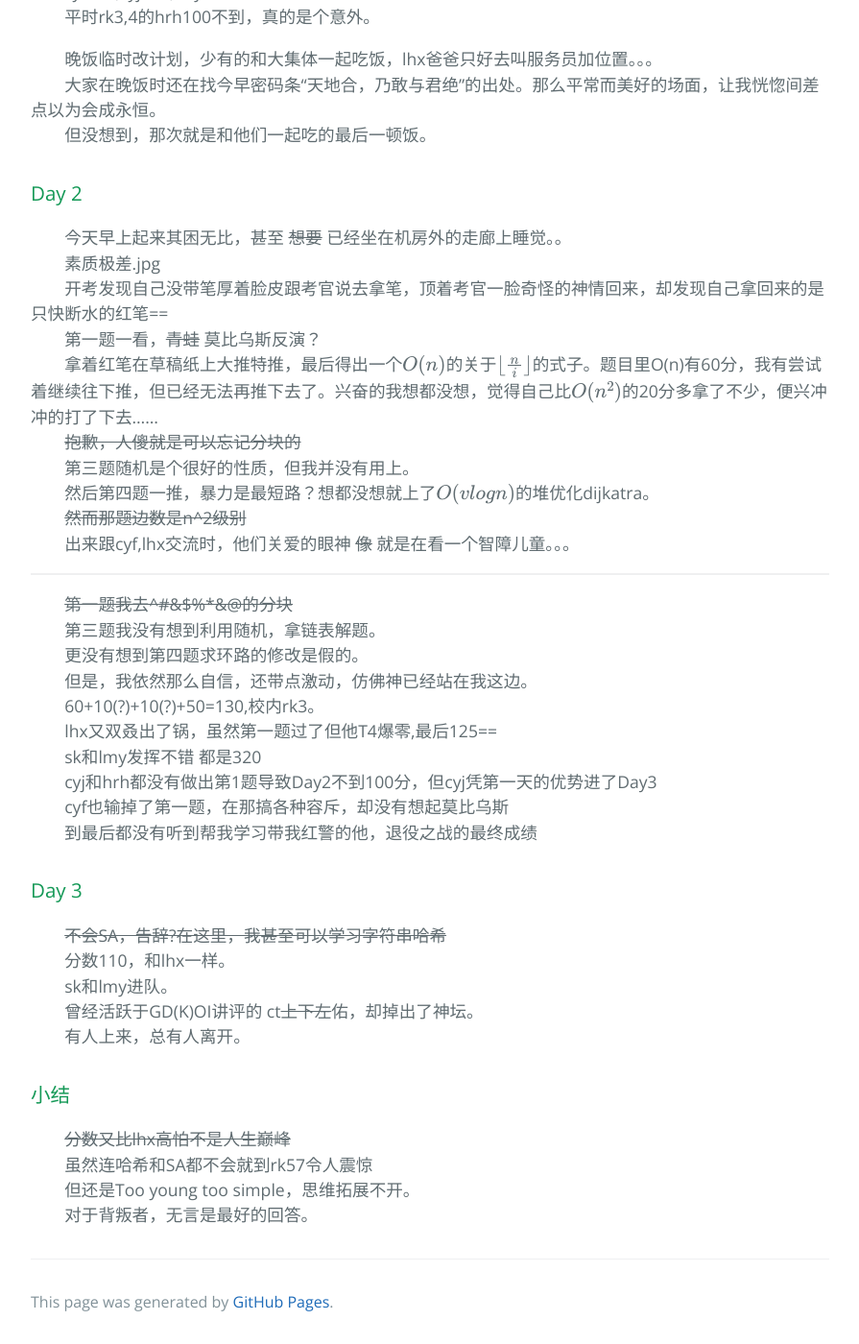
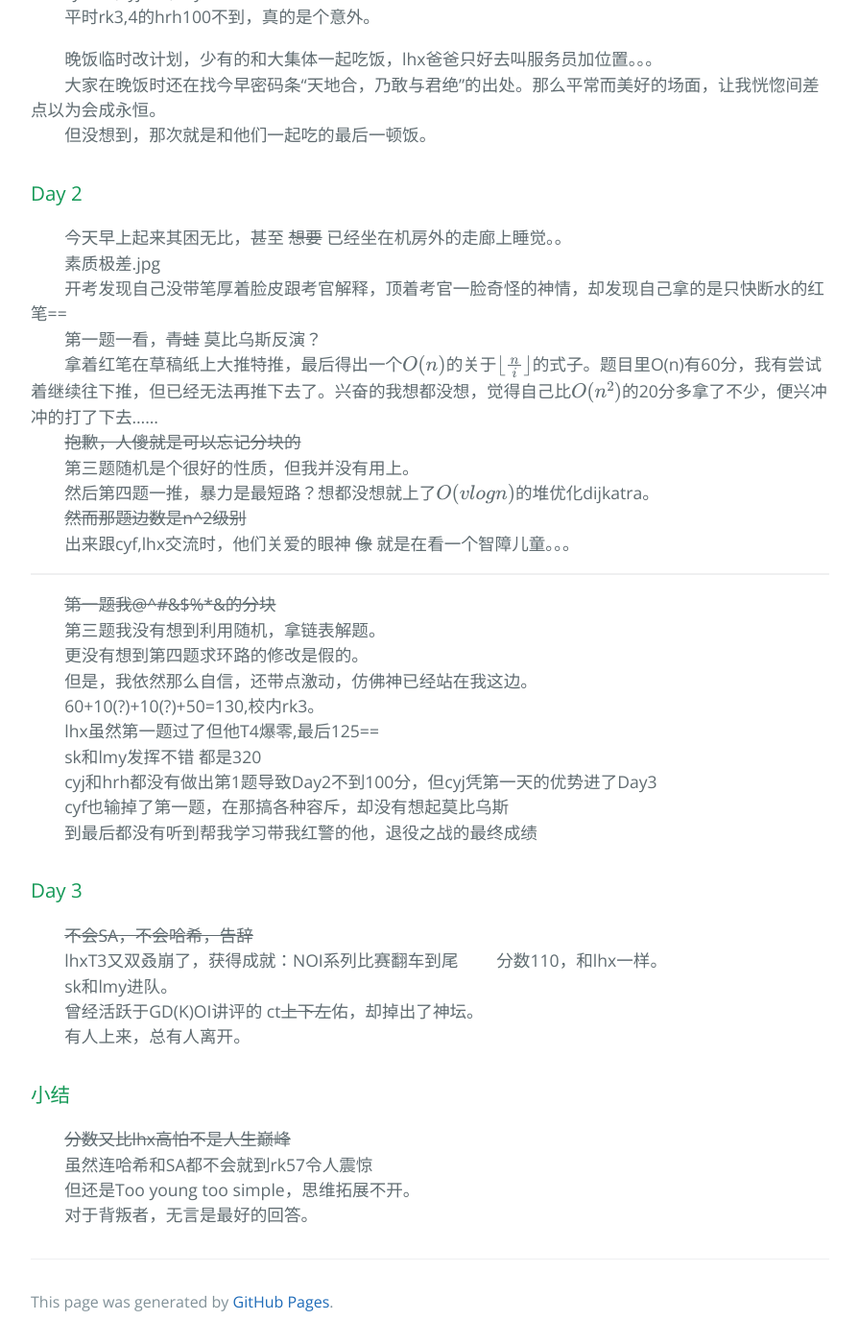
Before and after one commit to syniox/syniox.github.io, a Jekyll site: the page built from _posts/2018-07-26-GDOI2018.md, in a window 1280 px wide and 1400 px high, scrolled down 1220 px. Shown: the whole window at 96% size, without its empty margins (192-1087 px from the left). Built offline with Jekyll 4.4.1, drawn with Linux system fonts in a browser that asks for light colours; formulas are drawn with MathJax 3.

Commit message:
Update 2018-07-26-GDOI2018.md

```diff
--- a/_posts/2018-07-26-GDOI2018.md
+++ b/_posts/2018-07-26-GDOI2018.md
@@ -40,7 +40,7 @@ title: GDOI2018回忆录
 ### Day 2
 　　今天早上起来其困无比，甚至 <del>想要</del> 已经坐在机房外的走廊上睡觉。。
 　　素质极差.jpg
-　　开考发现自己没带笔厚着脸皮跟考官说去拿笔，顶着考官一脸奇怪的神情回来，却发现自己拿回来的是只快断水的红笔==
+　　开考发现自己没带笔厚着脸皮跟考官解释，顶着考官一脸奇怪的神情，却发现自己拿的是只快断水的红笔==
 　　第一题一看，<del>青蛙</del> 莫比乌斯反演？
 　　拿着红笔在草稿纸上大推特推，最后得出一个$O(n)$的关于$\lfloor \frac{n}{i} \rfloor$的式子。题目里O(n)有60分，我有尝试着继续往下推，但已经无法再推下去了。兴奋的我想都没想，觉得自己比$O(n^2)$的20分多拿了不少，便兴冲冲的打了下去……
 　　<del>抱歉，人傻就是可以忘记分块的</del>
@@ -50,12 +50,12 @@ title: GDOI2018回忆录
 　　出来跟cyf,lhx交流时，他们关爱的眼神 <del>像</del> 就是在看一个智障儿童。。。
 
 ---
-　　<del>第一题我去^#&$%*&@的分块</del>
+　　<del>第一题我@^#&$%*&的分块</del>
 　　第三题我没有想到利用随机，拿链表解题。
 　　更没有想到第四题求环路的修改是假的。
 　　但是，我依然那么自信，还带点激动，仿佛神已经站在我这边。
 　　60+10(?)+10(?)+50=130,校内rk3。
-　　lhx又双叒出了锅，虽然第一题过了但他T4爆零,最后125==
+　　lhx虽然第一题过了但他T4爆零,最后125==
 　　sk和lmy发挥不错 都是320
 　　cyj和hrh都没有做出第1题导致Day2不到100分，但cyj凭第一天的优势进了Day3
 　　cyf也输掉了第一题，在那搞各种容斥，却没有想起莫比乌斯
@@ -63,7 +63,8 @@ title: GDOI2018回忆录
 
 
 ### Day 3
-　　<del>不会SA，告辞?在这里，我甚至可以学习字符串哈希</del>
+　　<del>不会SA，不会哈希，告辞</del>
+　　lhxT3又双叒崩了，获得成就：NOI系列比赛翻车到尾
 　　分数110，和lhx一样。
 　　sk和lmy进队。
 　　曾经活跃于GD(K)OI讲评的 ct<del>上下左</del>佑，却掉出了神坛。
```
